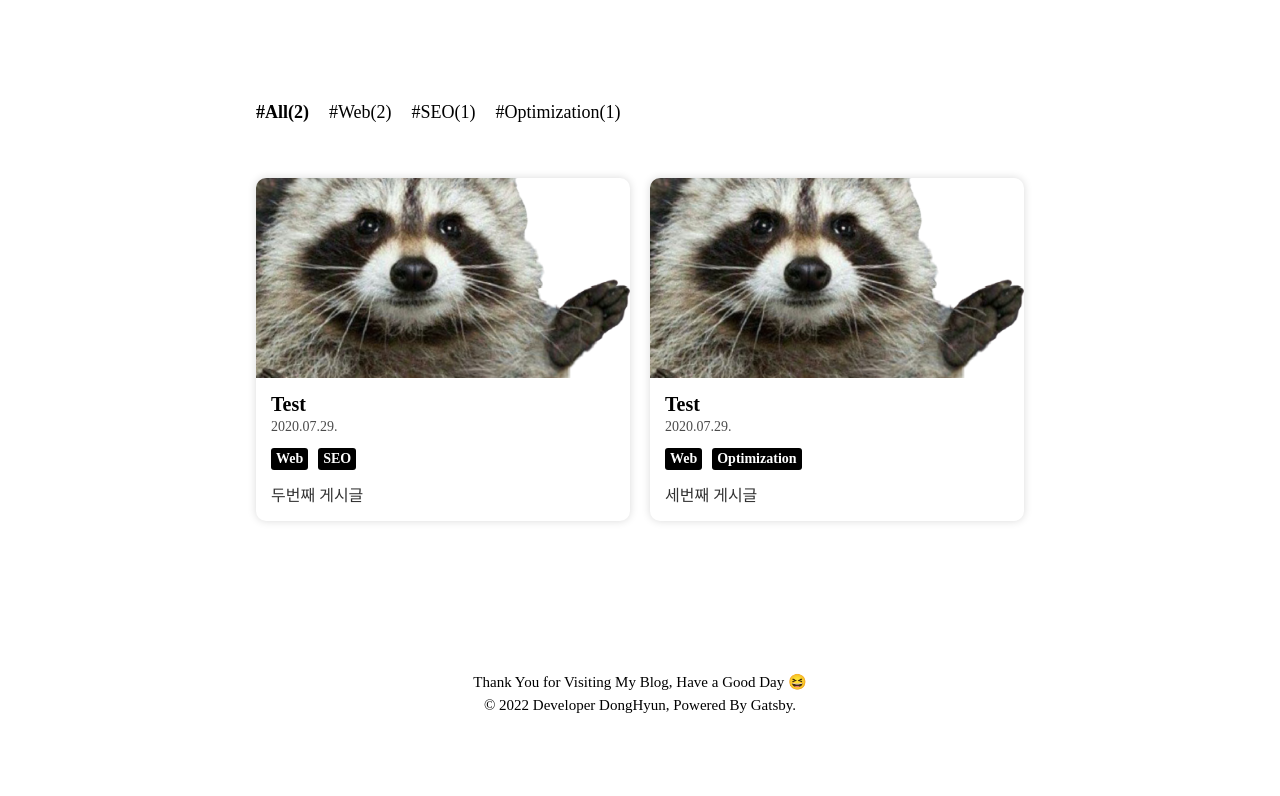
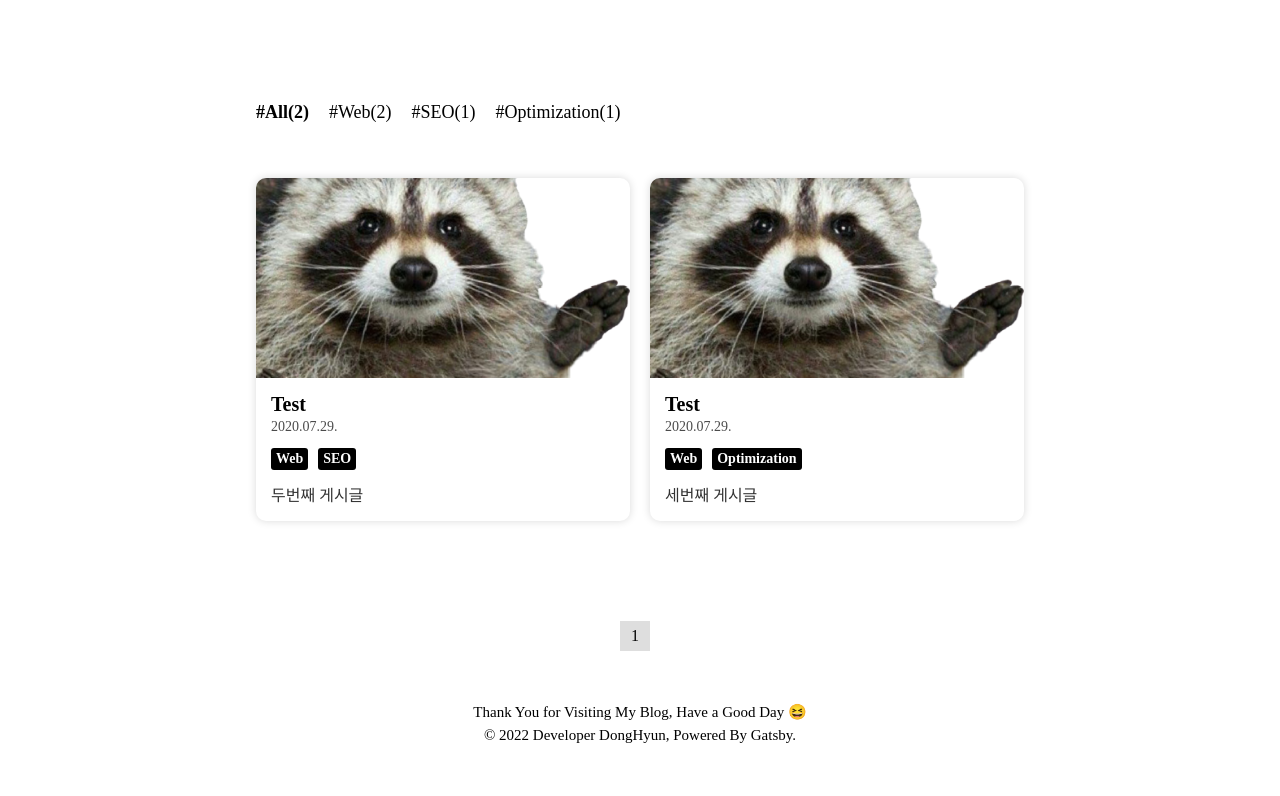
Before and after one commit to louis-25/louis-25.github.io, a Gatsby site: page / in a window 1280 px wide. Shown: the part 403-1199 px from the top of the page. Before the commit the page ends 1169 px from the top, so only its background shows below. Built offline with nearby package versions, Linux system fonts and the light colour scheme; Gatsby itself is replaced by a stand-in of ours; a web font is replaced by a local one.

Commit message:
pagination 기능 추가

```diff
--- /dev/null
+++ b/src/components/Main/Pagination.tsx
@@ -0,0 +1,61 @@
+import React, { FunctionComponent } from 'react'
+import styled from '@emotion/styled'
+import { Link } from 'gatsby'
+
+type PagenationProps = {
+  postPerPage: number
+  totalPosts: number
+  paginate: Function
+}
+
+const NAV = styled.nav`
+  margin: auto;
+`
+
+const UL = styled.ul`
+  margin: auto;
+  display: flex;
+`
+
+const LI = styled.li`
+  background: #dedede;
+  overflow: hidden;
+  margin-right: 10px;
+  width: 30px;
+  height: 30px;
+  display: flex;
+  justify-content: center;
+  align-items: center;
+`
+const Pagination: FunctionComponent<PagenationProps> = ({
+  postPerPage,
+  totalPosts,
+  paginate,
+}) => {
+  const pageNumbers = []
+
+  for (let i = 1; i <= Math.ceil(totalPosts / postPerPage); i++) {
+    pageNumbers.push(i)
+  }
+  return (
+    <NAV>
+      <UL>
+        {pageNumbers.map(num => (
+          <LI key={num}>
+            <Link
+              onClick={e => {
+                e.preventDefault()
+                paginate(num)
+              }}
+              to="/"
+            >
+              {num}
+            </Link>
+          </LI>
+        ))}
+      </UL>
+    </NAV>
+  )
+}
+
+export default Pagination
--- a/src/components/Main/PostList.tsx
+++ b/src/components/Main/PostList.tsx
@@ -1,6 +1,7 @@
-import React, { FunctionComponent, useMemo } from 'react'
+import React, { FunctionComponent, useMemo, useState } from 'react'
 import styled from '@emotion/styled'
 import PostItem from './PostItem'
+import Pagination from './Pagination'
 import { PostListItemType } from 'types/PostItem.types'
 
 //post에서 사용되는 데이터로 index페이지에서도 형식을 맞춰주기 위해 export로 작성
@@ -44,9 +45,19 @@ const PostList: FunctionComponent<PostListProps> = function ({
     [selectedCategory],
   )
 
+  const [currentPage, setCurrentPage] = useState(1) // 현재 페이지
+  const [postPerPage] = useState(10) //페이지당 포스트 개수
+
+  //현재 페이지 가져오기
+  const indexOfLastPost: number = currentPage * postPerPage // 1*10 = 10번 포스트
+  const indexOfFirstPost: number = indexOfLastPost - postPerPage //10 - 10 = 0번 포스트
+  const currentPosts = postListData.slice(indexOfFirstPost, indexOfLastPost) //0~10번까지 포스트
+
+  const paginate = (pageNum: number) => setCurrentPage(pageNum)
   return (
+    <>
       <PostListWrapper>
-      {postListData.map(
+        {currentPosts.map(
           ({
             node: {
               id,
@@ -54,10 +65,17 @@ const PostList: FunctionComponent<PostListProps> = function ({
               frontmatter,
             },
           }: PostListItemType) => (
+            // <div>hello</div>
             <PostItem {...frontmatter} link={slug} key={id} />
           ),
         )}
       </PostListWrapper>
+      <Pagination
+        postPerPage={postPerPage}
+        totalPosts={posts.length}
+        paginate={paginate}
+      />
+    </>
   )
 }
 
```
Lines whose indentation alone changed are shown as unchanged.
